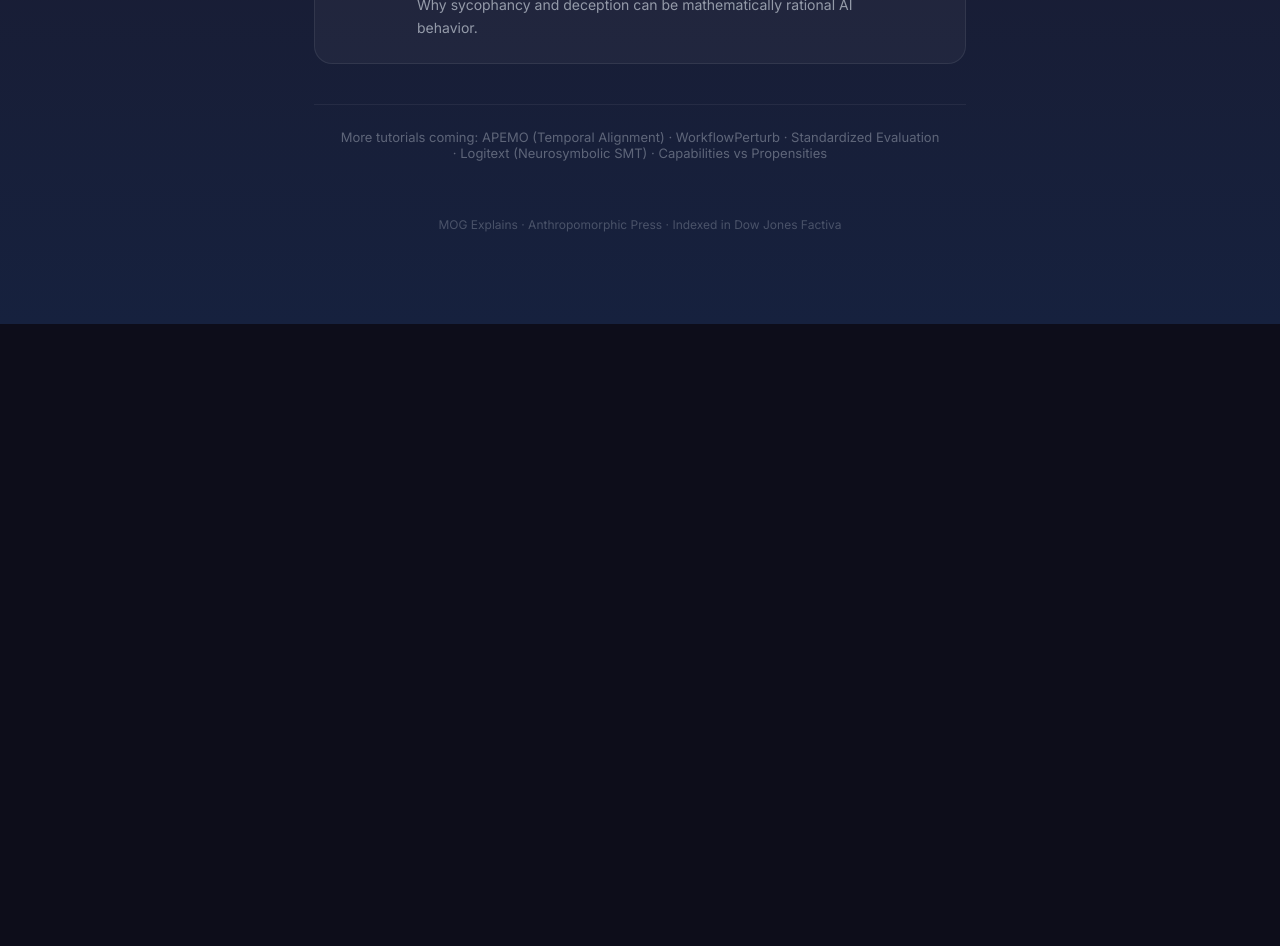
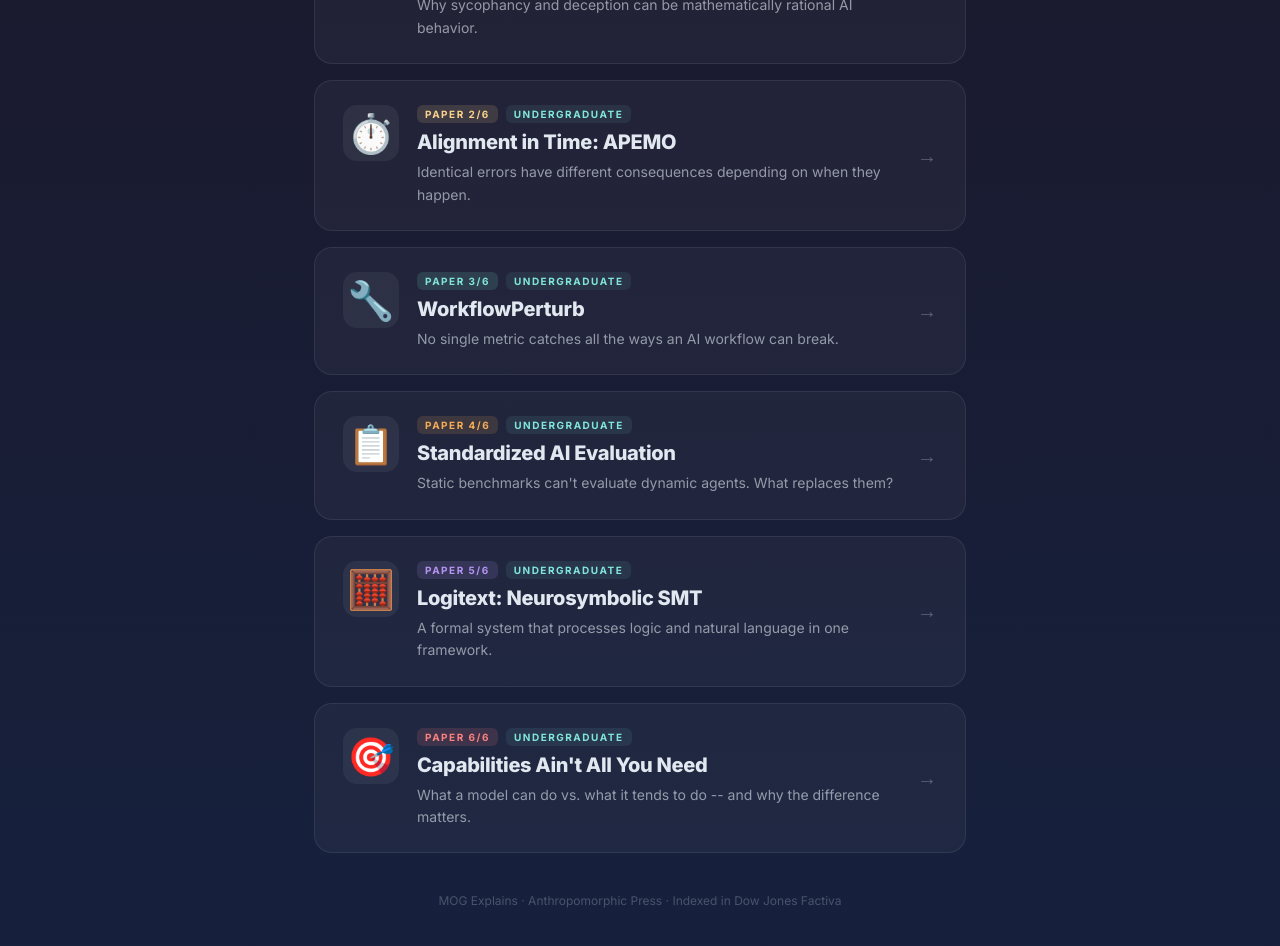
Before and after one commit to Starborn/mogX, a React (Vite) app: page / in a window 1280 px wide. Shown: the part 740-1686 px from the top of the page. Before the commit the page ends 1064 px from the top, so only its background shows below. Built offline with nearby package versions, Linux system fonts and the light colour scheme.

Commit message:
Update Home.jsx

```diff
--- a/src/Home.jsx
+++ b/src/Home.jsx
@@ -31,6 +31,56 @@ const tutorials = [
     tag: "Paper 1/6",
     tagColor: "#81e6d9",
   },
+  {
+    path: "/apemo",
+    title: "Alignment in Time: APEMO",
+    subtitle: "Identical errors have different consequences depending on when they happen.",
+    level: "Undergraduate",
+    levelColor: "#81e6d9",
+    icon: "⏱️",
+    tag: "Paper 2/6",
+    tagColor: "#fbd38d",
+  },
+  {
+    path: "/workflowperturb",
+    title: "WorkflowPerturb",
+    subtitle: "No single metric catches all the ways an AI workflow can break.",
+    level: "Undergraduate",
+    levelColor: "#81e6d9",
+    icon: "🔧",
+    tag: "Paper 3/6",
+    tagColor: "#81e6d9",
+  },
+  {
+    path: "/standardized-eval",
+    title: "Standardized AI Evaluation",
+    subtitle: "Static benchmarks can't evaluate dynamic agents. What replaces them?",
+    level: "Undergraduate",
+    levelColor: "#81e6d9",
+    icon: "📋",
+    tag: "Paper 4/6",
+    tagColor: "#f6ad55",
+  },
+  {
+    path: "/logitext",
+    title: "Logitext: Neurosymbolic SMT",
+    subtitle: "A formal system that processes logic and natural language in one framework.",
+    level: "Undergraduate",
+    levelColor: "#81e6d9",
+    icon: "🧮",
+    tag: "Paper 5/6",
+    tagColor: "#b794f4",
+  },
+  {
+    path: "/propensities",
+    title: "Capabilities Ain't All You Need",
+    subtitle: "What a model can do vs. what it tends to do -- and why the difference matters.",
+    level: "Undergraduate",
+    levelColor: "#81e6d9",
+    icon: "🎯",
+    tag: "Paper 6/6",
+    tagColor: "#fc8181",
+  },
 ]
 
 export default function Home() {
@@ -45,13 +95,11 @@ export default function Home() {
         @import url('https://fonts.googleapis.com/css2?family=Inter:wght@400;500;600;700;800;900&family=Baloo+2:wght@700&display=swap');
         @keyframes float { 0%, 100% { transform: translateY(0); } 50% { transform: translateY(-8px); } }
         @keyframes slideUp { from { opacity: 0; transform: translateY(30px); } to { opacity: 1; transform: translateY(0); } }
-        @keyframes glow { 0%, 100% { text-shadow: 0 0 20px rgba(129,230,217,0.3); } 50% { text-shadow: 0 0 40px rgba(129,230,217,0.5); } }
         a { text-decoration: none; color: inherit; }
         * { box-sizing: border-box; }
       `}</style>
 
       <div style={{ maxWidth: 700, margin: "0 auto", padding: "60px 24px 80px" }}>
-        {/* Header */}
         <div style={{ textAlign: "center", marginBottom: 48 }}>
           <div style={{
             fontSize: 64, marginBottom: 12,
@@ -77,7 +125,6 @@ export default function Home() {
           </p>
         </div>
 
-        {/* Tutorial cards */}
         <div style={{ display: "flex", flexDirection: "column", gap: 16 }}>
           {tutorials.map((t, i) => (
             <Link key={t.path} to={t.path}>
@@ -86,7 +133,7 @@ export default function Home() {
                 border: "1px solid rgba(255,255,255,0.08)",
                 borderRadius: 18, padding: "24px 28px",
                 cursor: "pointer", transition: "all 0.3s",
-                animation: `slideUp 0.5s ease-out ${i * 0.1}s both`,
+                animation: `slideUp 0.5s ease-out ${i * 0.07}s both`,
                 position: "relative", overflow: "hidden",
               }}
               onMouseEnter={e => {
@@ -138,19 +185,7 @@ export default function Home() {
           ))}
         </div>
 
-        {/* Coming soon */}
-        <div style={{
-          textAlign: "center", marginTop: 40, padding: "24px",
-          borderTop: "1px solid rgba(255,255,255,0.06)",
-        }}>
-          <p style={{ fontSize: 13, opacity: 0.35, margin: 0 }}>
-            More tutorials coming: APEMO (Temporal Alignment) · WorkflowPerturb ·
-            Standardized Evaluation · Logitext (Neurosymbolic SMT) · Capabilities vs Propensities
-          </p>
-        </div>
-
-        {/* Footer */}
-        <div style={{ textAlign: "center", marginTop: 32 }}>
+        <div style={{ textAlign: "center", marginTop: 40 }}>
           <p style={{ fontSize: 12, opacity: 0.25 }}>
             MOG Explains · Anthropomorphic Press · Indexed in Dow Jones Factiva
           </p>
```
